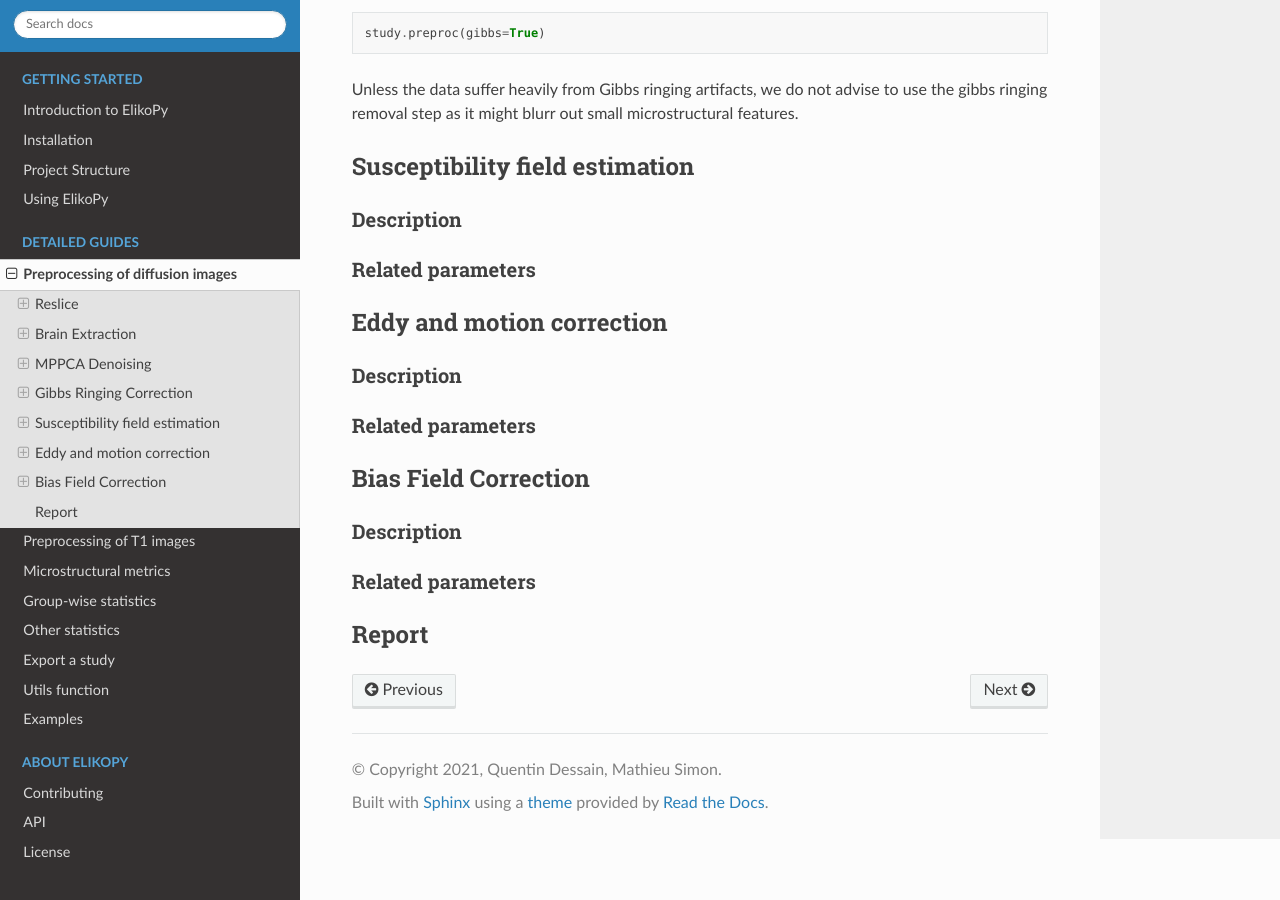
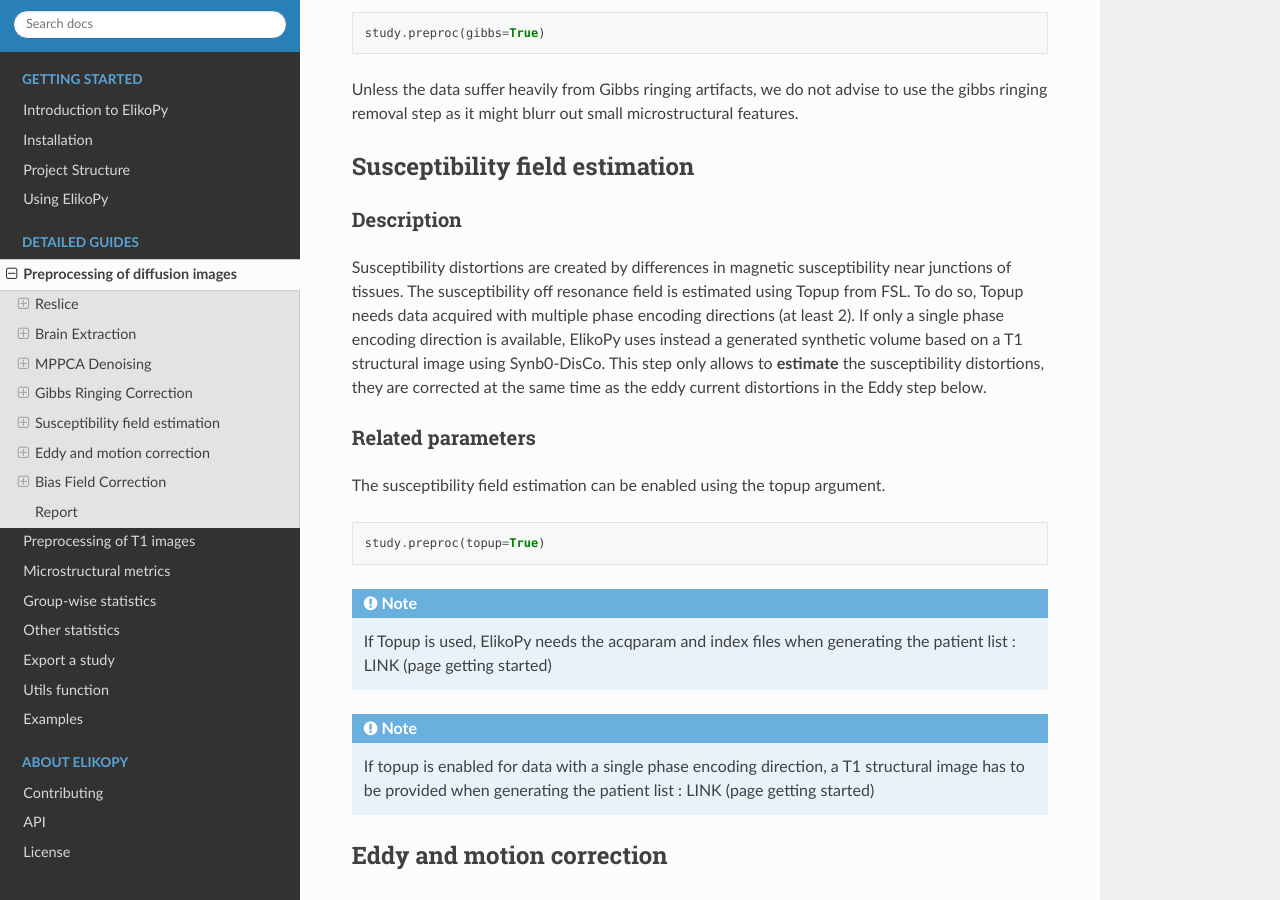
Before and after one commit to Hyedryn/elikopy, a Sphinx documentation site: the page built from docs/preprocessing_dmri.rst, in a window 1280 px wide and 900 px high, scrolled down 3491 px. Built offline with Sphinx 7.4.7 and the Read the Docs theme 2.0.0, drawn with Linux system fonts in a browser that asks for light colours.

Commit message:
Preproc 4

```diff
--- a/docs/preprocessing_dmri.rst
+++ b/docs/preprocessing_dmri.rst
@@ -144,10 +144,24 @@ Susceptibility field estimation
 Description
 ^^^^^^^^^^^
 
-
+Susceptibility distortions are created by differences in magnetic susceptibility near junctions of tissues. The susceptibility off resonance field is estimated using Topup from FSL. To do so,
+Topup needs data acquired with multiple phase encoding directions (at least 2). If only a single phase encoding direction is available, ElikoPy uses instead a generated synthetic volume based on a T1 structural image using Synb0-DisCo.
+This step only allows to **estimate** the susceptibility distortions, they are corrected at the same time as the eddy current distortions in the Eddy step below.
 
 Related parameters
 ^^^^^^^^^^^^^^^^^^
+
+The susceptibility field estimation can be enabled using the topup argument.
+
+.. code-block:: python
+
+	study.preproc(topup=True)
+
+.. note::
+    If Topup is used, ElikoPy needs the acqparam and index files when generating the patient list : LINK (page getting started)
+
+.. note::
+    If topup is enabled for data with a single phase encoding direction, a T1 structural image has to be provided when generating the patient list : LINK (page getting started)
 
 --------------------------
 Eddy and motion correction
@@ -155,6 +169,8 @@ Eddy and motion correction
 
 Description
 ^^^^^^^^^^^
+
+
 
 Related parameters
 ^^^^^^^^^^^^^^^^^^
```
